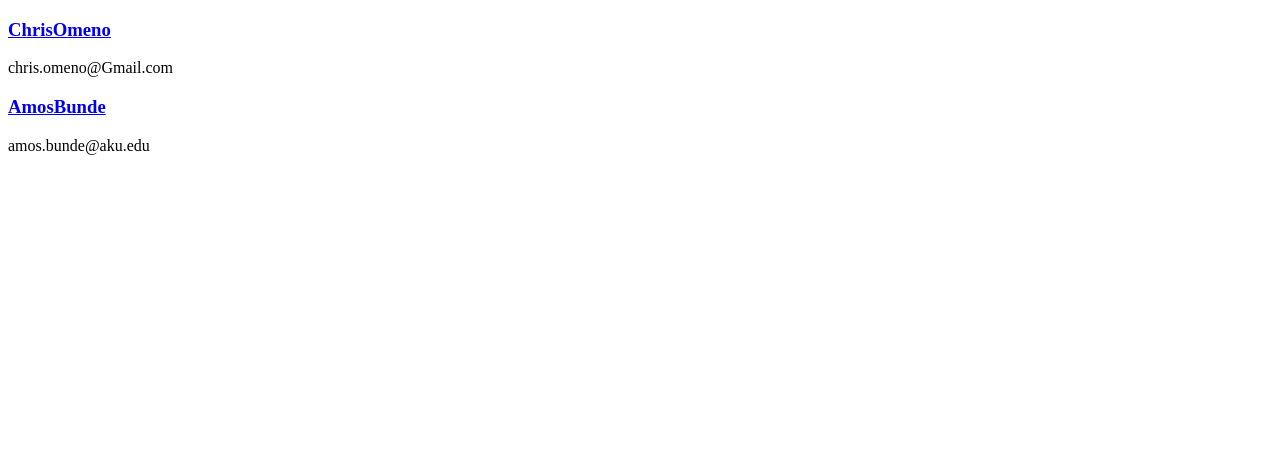
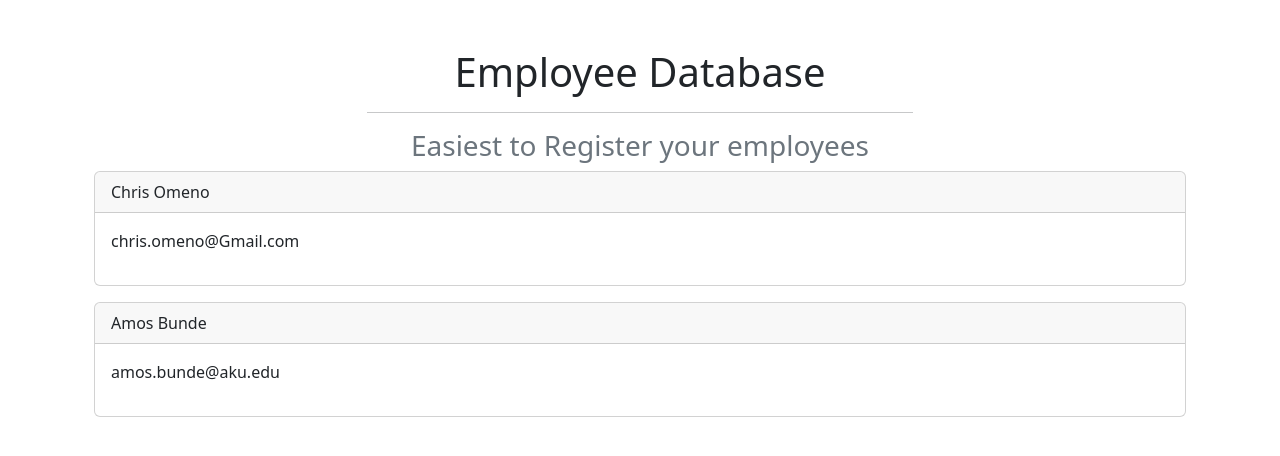
Before and after one commit to AmosBunde/django-erm, a Django app: template erm/templates/erm/home.html in a window 1280 px wide. Shown: the top 456 px of the page. Run offline with Django 5.2, Linux system fonts and the light colour scheme; the template is opened without the code that fills it: values that come from a table or form of the project are taken from there, others are empty; data comes from the database, SQL or seed files in the repository.

Commit message:
Adding base.html,employee_detail, home.html , bootstrap

```diff
--- /dev/null
+++ b/erm/templates/erm/base.html
@@ -0,0 +1,25 @@
+<!doctype html>
+<html lang="en">
+  <head>
+    <meta charset="utf-8">
+    <meta name="viewport" content="width=device-width, initial-scale=1">
+    <title>ERM Project</title>
+    <link href="https://cdn.jsdelivr.net/npm/bootstrap@5.3.2/dist/css/bootstrap.min.css" rel="stylesheet" >
+  </head>
+  <body>
+    <div class=" container mt-5">
+        <div class="row justify-content-center mb-5">
+            <div class="col-md-6 text-center">
+                <h1>Employee Database</h1>
+                <hr>
+                <h3 class="fs-8 text-secondary">Easiest to Register your employees</h3>
+            </div>
+            <div class="row">
+                {% block content %}
+                {% endblock content %}
+            </div>
+        </div>
+    </div>
+    <script src="https://cdn.jsdelivr.net/npm/bootstrap@5.3.2/dist/js/bootstrap.bundle.min.js" ></script>
+  </body>
+</html>
--- a/erm/templates/erm/home.html
+++ b/erm/templates/erm/home.html
@@ -1,15 +1,12 @@
-<!DOCTYPE html>
-<html lang="en">
-    <div>
-        {% for employee in employees %}
-        <div class="employee_name">
-            <h3>
-                <a href="{% url 'employee_detail' employee.id %}">
-                    {{employee.first_name|capfirst}}{{employee.last_name|capfirst}}
-                </a>
-            </h3>
-            <p> {{ employee.email_id}}</p>
-        </div>
-        {% endfor %}
+{% extends 'erm/base.html' %}
+{% block content %}
+{% for employee in employees %}
+<div class="col-md4">
+    <div class="card mb-3">
+        <div class="card-header">{{employee.first_name|capfirst}} {{employee.last_name|capfirst}}</div>
+        <div class="card-body"> <p> {{ employee.email_id}}</p></div>
     </div>
-</html>
+</div>
+{% endfor %}
+
+{% endblock content %}
```
